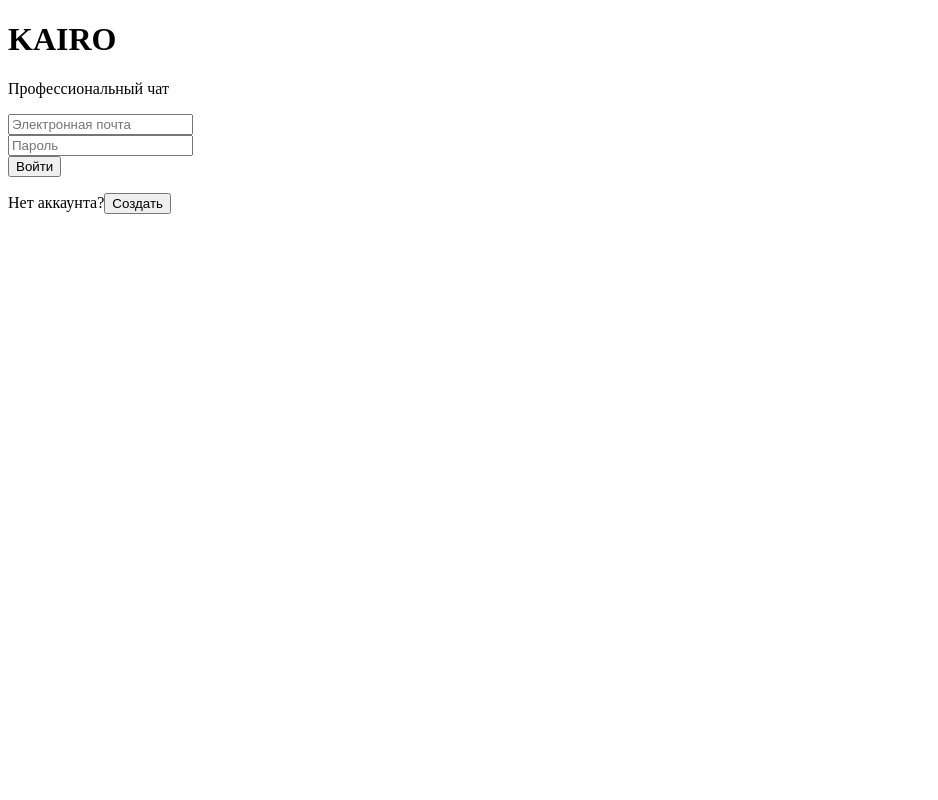
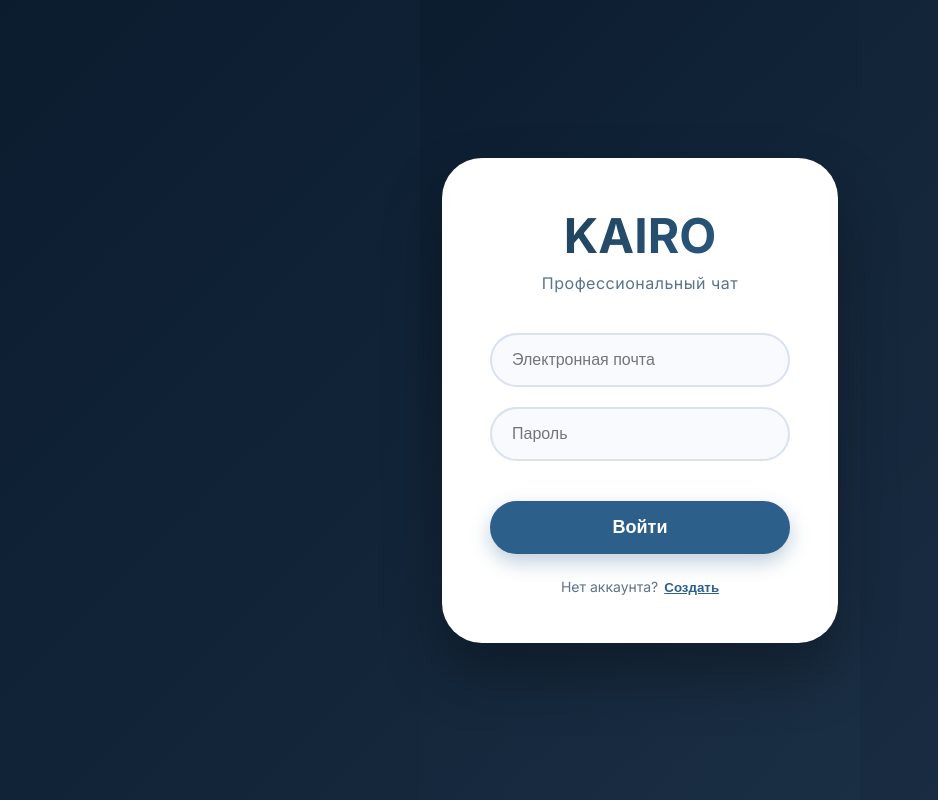
Before and after one commit to alexkairo-ai/kairo-chat-final, a React (Vite) app in the folder client/: page / in a window 1280 px wide. Shown: the whole page, without its empty margins (0-938 px from the left). Built offline with nearby package versions, Linux system fonts and the light colour scheme.

Commit message:
Update App.css

```diff
--- a/client/src/App.css
+++ b/client/src/App.css
@@ -1,4 +1,131 @@
-/* ... существующие стили ... */
+@import url('https://fonts.googleapis.com/css2?family=Inter:ital,opsz,wght@0,14..32,100..900;1,14..32,100..900&display=swap');
+
+* {
+  margin: 0;
+  padding: 0;
+  box-sizing: border-box;
+}
+
+body {
+  font-family: 'Inter', sans-serif;
+  background: linear-gradient(135deg, #0b1c2f 0%, #1b2f44 100%);
+  display: flex;
+  justify-content: center;
+  align-items: center;
+  min-height: 100vh;
+}
+
+.app {
+  width: 1300px;
+  max-width: 95vw;
+  height: 85vh;
+  background: #ffffff;
+  border-radius: 40px;
+  box-shadow: 0 40px 80px rgba(0,0,0,0.4);
+  display: flex;
+  flex-direction: column;
+  overflow: hidden;
+  backdrop-filter: blur(10px);
+  border: 1px solid rgba(255,255,255,0.1);
+}
+
+/* Login styles */
+.login-container {
+  display: flex;
+  justify-content: center;
+  align-items: center;
+  min-height: 100vh;
+  background: linear-gradient(135deg, #0b1c2f, #1b2f44);
+}
+
+.login-card {
+  background: #ffffff;
+  padding: 48px;
+  border-radius: 40px;
+  box-shadow: 0 30px 60px rgba(0,0,0,0.3);
+  width: 440px;
+  max-width: 90%;
+  text-align: center;
+}
+
+.login-card h1 {
+  font-size: 48px;
+  font-weight: 700;
+  background: linear-gradient(135deg, #1e3b4f, #2c5f8a);
+  -webkit-background-clip: text;
+  -webkit-text-fill-color: transparent;
+  margin-bottom: 8px;
+}
+
+.login-card .subtitle {
+  color: #5a748a;
+  margin-bottom: 40px;
+  font-weight: 400;
+  letter-spacing: 0.5px;
+}
+
+.input-group {
+  margin-bottom: 20px;
+}
+
+.input-group input {
+  width: 100%;
+  padding: 16px 20px;
+  border: 2px solid #d9e2ef;
+  border-radius: 60px;
+  font-size: 16px;
+  transition: all 0.2s;
+  background: #f8fafd;
+}
+
+.input-group input:focus {
+  outline: none;
+  border-color: #2c5f8a;
+  box-shadow: 0 0 0 4px rgba(44,95,138,0.1);
+}
+
+.login-btn {
+  width: 100%;
+  padding: 16px;
+  background: #2c5f8a;
+  color: white;
+  border: none;
+  border-radius: 60px;
+  font-size: 18px;
+  font-weight: 600;
+  cursor: pointer;
+  transition: all 0.2s;
+  box-shadow: 0 8px 20px rgba(44,95,138,0.3);
+  margin-top: 20px;
+}
+
+.login-btn:hover {
+  background: #1e4b70;
+  transform: translateY(-2px);
+  box-shadow: 0 12px 28px rgba(44,95,138,0.4);
+}
+
+.error {
+  color: #c44536;
+  margin-top: 16px;
+  font-size: 14px;
+}
+
+.toggle {
+  margin-top: 24px;
+  color: #5a748a;
+  font-size: 14px;
+}
+
+.toggle button {
+  background: none;
+  border: none;
+  color: #2c5f8a;
+  font-weight: 600;
+  cursor: pointer;
+  margin-left: 6px;
+  text-decoration: underline;
+}
 
 /* Бургер-меню */
 .menu-button {
```
